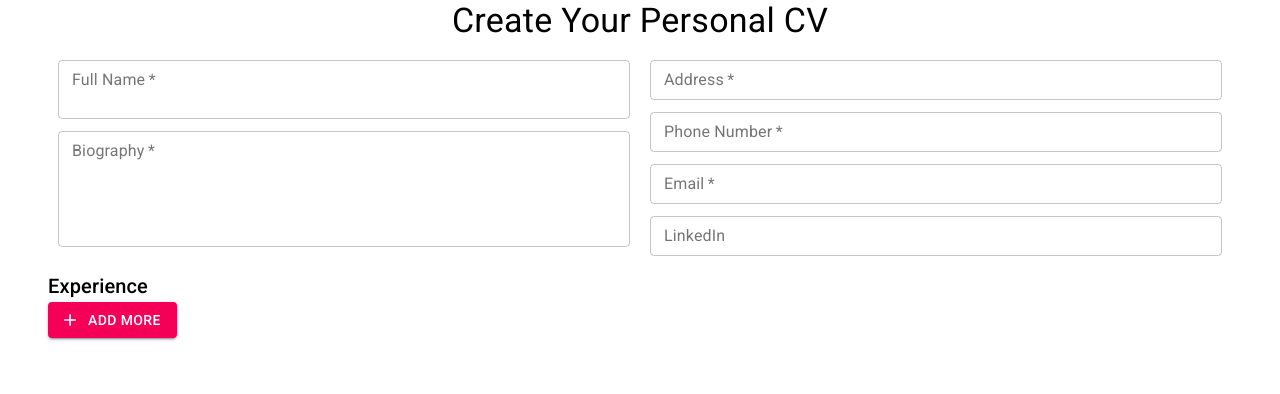
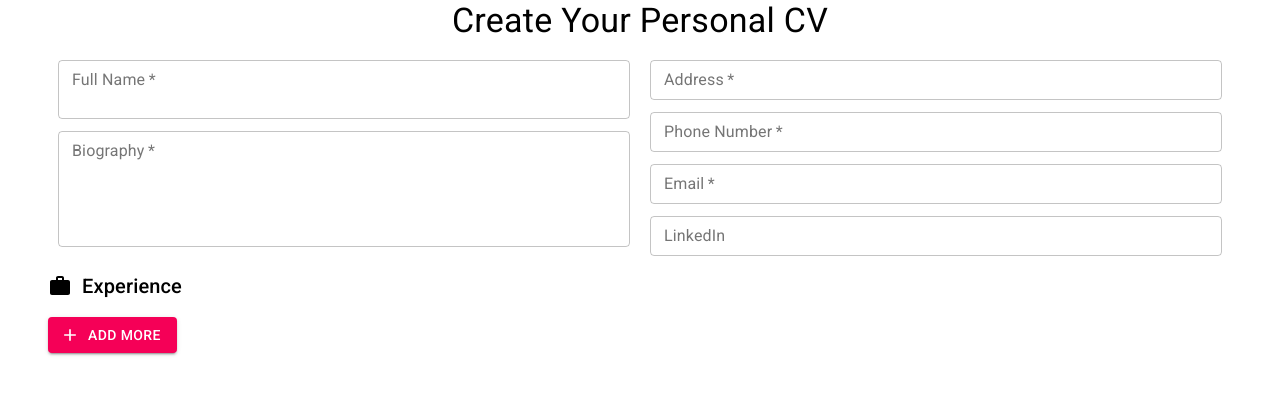
Before and after one commit to lazirpascual/cv-builder, a React (Create React App) app: page / in a window 1280 px wide. Shown: the top 394 px of the page. Built offline with nearby package versions, Linux system fonts and the light colour scheme.

Commit message:
add some styling

```diff
--- a/src/components/experience/ExperienceForm.js
+++ b/src/components/experience/ExperienceForm.js
@@ -16,6 +16,7 @@ const ExperienceForm = ({ form }) => {
   const [edit, setEdit] = useState(true);
   const [company, setCompany] = useState("");
   const [position, setPosition] = useState("");
+  const [description, setDescription] = useState("");
 
   const toggleEdit = () => {
     return edit ? setEdit(false) : setEdit(true);
@@ -23,13 +24,14 @@ const ExperienceForm = ({ form }) => {
 
   const handleSave = (e) => {
     e.preventDefault();
-    saveForm(company, position, form.id);
+    saveForm(company, position, description, form.id);
     toggleEdit(form.id);
   };
 
   return edit ? (
     <Card variant="Media">
       <CardContent>
+        <Grid container direction="column">
           <TextField
             value={company}
             onChange={(e) => setCompany(e.target.value)}
@@ -37,7 +39,9 @@ const ExperienceForm = ({ form }) => {
             type="text"
             variant="outlined"
             color="secondary"
+            size="small"
             required
+            margin="dense"
           ></TextField>
           <TextField
             value={position}
@@ -46,8 +50,24 @@ const ExperienceForm = ({ form }) => {
             type="text"
             variant="outlined"
             color="secondary"
+            size="small"
+            required
+            margin="dense"
+          ></TextField>
+          <TextField
+            value={description}
+            onChange={(e) => setDescription(e.target.value)}
+            label="Description"
+            type="text"
+            variant="outlined"
+            color="secondary"
+            size="small"
+            margin="dense"
+            multiline
+            rows={3}
             required
           ></TextField>
+        </Grid>
         <Grid container justify="flex-end">
           <IconButton>
             <SaveIcon onClick={handleSave} />
--- a/src/components/experience/ExperienceList.js
+++ b/src/components/experience/ExperienceList.js
@@ -9,15 +9,34 @@ import DeleteOutlined from "@material-ui/icons/DeleteOutlined";
 import UpdateIcon from "@material-ui/icons/Update";
 import { Grid } from "@material-ui/core";
 import { Typography } from "@material-ui/core";
+import { makeStyles } from "@material-ui/core";
+
+const useStyles = makeStyles({
+  position: {
+    paddingLeft: 15,
+  },
+  company: {
+    paddingTop: 4,
+  },
+});
 
 const ExperienceList = ({ form, toggleEdit }) => {
+  const classes = useStyles();
   const { deleteForm } = useContext(ExperienceContext);
 
   return (
     <Card variant="Media">
       <CardContent>
-        <Typography>{form.company}</Typography>
-        <Typography>{form.position}</Typography>
+        <Grid container alignItems="center">
+          <Typography className={classes.company} gutterBottom>
+            {form.company}
+          </Typography>
+          <Typography className={classes.position}>—</Typography>
+          <Typography className={classes.position} variant="h6">
+            {form.position}
+          </Typography>
+        </Grid>
+        <Typography variant="caption">{form.description}</Typography>
         <Grid container justify="flex-end">
           <IconButton>
             <UpdateIcon onClick={() => toggleEdit(form.id)} />
--- a/src/components/experience/ExperienceSection.js
+++ b/src/components/experience/ExperienceSection.js
@@ -7,17 +7,34 @@ import Typography from "@material-ui/core/Typography";
 import Button from "@material-ui/core/Button";
 import AddIcon from "@material-ui/icons/Add";
 import { Container } from "@material-ui/core";
+import { makeStyles } from "@material-ui/core";
+import WorkIcon from "@material-ui/icons/Work";
+import { Grid } from "@material-ui/core";
+
+const useStyles = makeStyles({
+  position: {
+    marginTop: 15,
+  },
+  work: {
+    marginRight: 10,
+  },
+});
 
 const ExperienceSection = () => {
+  const classes = useStyles();
   const { addForm } = useContext(ExperienceContext);
 
   return (
     <Container>
-      <Typography align="left" variant="h6">
-        Experience
-      </Typography>
+      <Grid container alignItems="center">
+        <WorkIcon className={classes.work}></WorkIcon>
+        <Typography align="left" variant="h6">
+          Experience
+        </Typography>
+      </Grid>
       <ExperienceCard />
       <Button
+        className={classes.position}
         type="submit"
         onClick={() => addForm()}
         color="secondary"
--- a/src/contexts/ExperienceContext.js
+++ b/src/contexts/ExperienceContext.js
@@ -18,12 +18,13 @@ const ExperienceContextProvider = (props) => {
     setForm(filteredForm);
   };
 
-  const saveForm = (company, position, key) => {
+  const saveForm = (company, position, description, key) => {
     const savedForms = forms;
     savedForms.forEach((form) => {
       if (form.id === key) {
         form.company = company;
         form.position = position;
+        form.description = description;
       }
     });
     setForm(savedForms);
```
Lines whose indentation alone changed are shown as unchanged.
